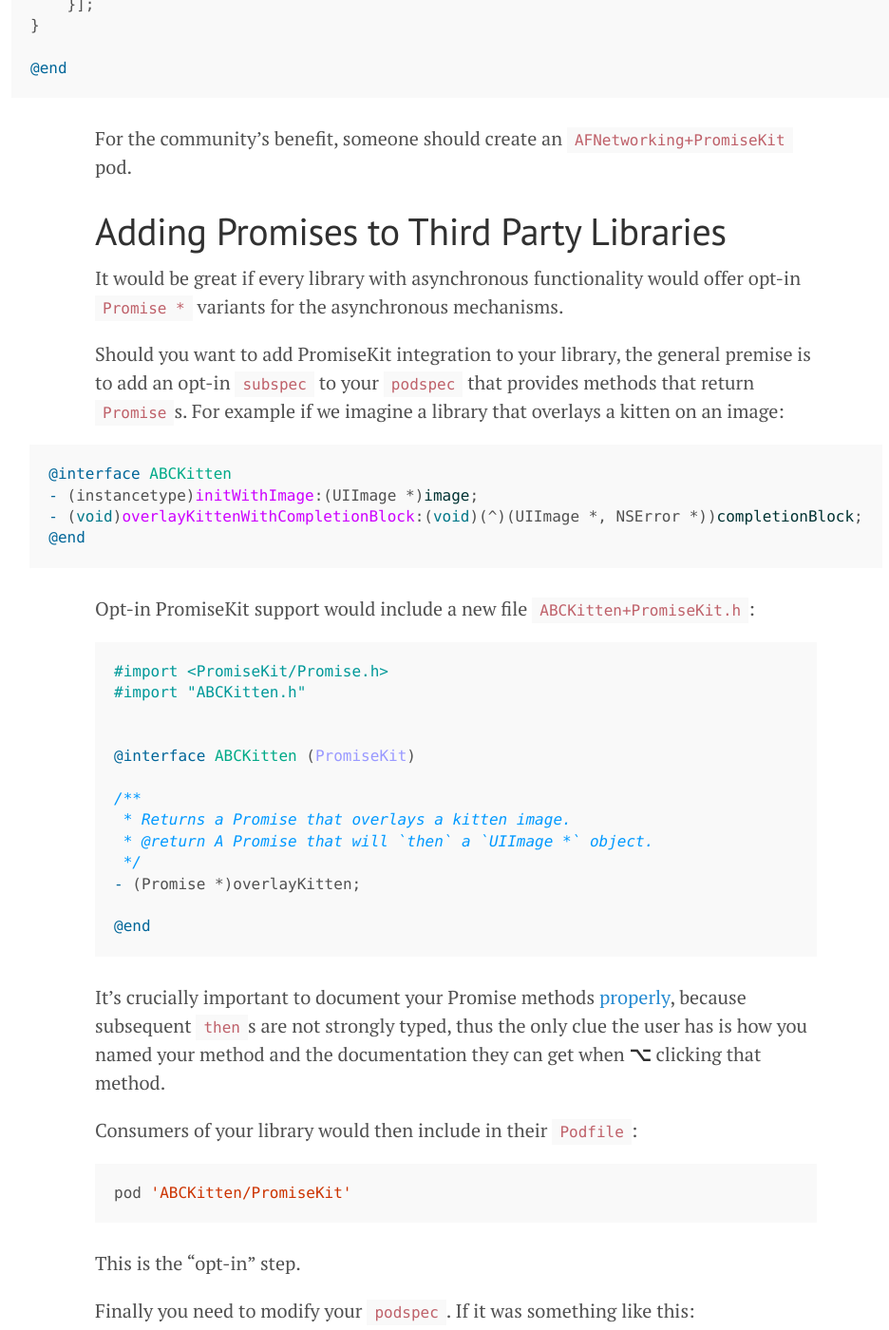
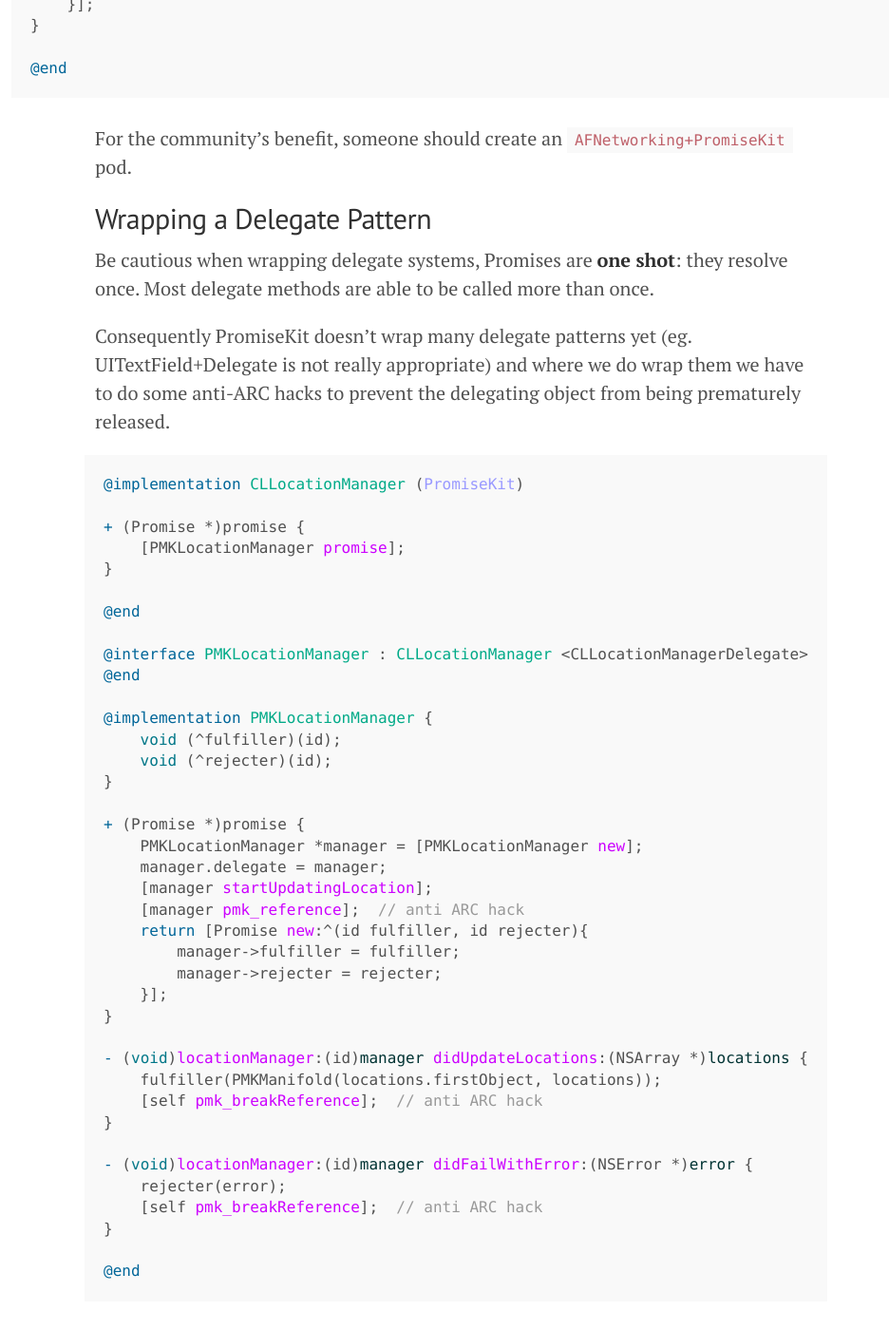
Before and after one commit to mxcl/PromiseKit, a Jekyll site: the page built from index.html, in a window 1280 px wide and 1400 px high, scrolled down 15700 px. Shown: the whole window at 95% size, without its empty margins (160-1096 px from the left). Built offline with Jekyll 4.4.1, drawn with Linux system fonts in a browser that asks for light colours; the list of posts is cut into pages by our own code.

Commit message:
Document wrapping delegate patterns

```diff
--- a/_posts/2014-03-12-hello.markdown
+++ b/_posts/2014-03-12-hello.markdown
@@ -640,6 +640,54 @@
 For the community’s benefit, someone should create an `AFNetworking+PromiseKit` pod.
 
 
+##Wrapping a Delegate Pattern
+
+Be cautious when wrapping delegate systems, Promises are **one shot**: they resolve once. Most delegate methods are able to be called more than once.
+
+Consequently PromiseKit doesn’t wrap many delegate patterns yet (eg. UITextField+Delegate is not really appropriate) and where we do wrap them we have to do some anti-ARC hacks to prevent the delegating object from being prematurely released.
+
+{% highlight objectivec %}
+@implementation CLLocationManager (PromiseKit)
+
++ (Promise *)promise {
+    [PMKLocationManager promise];
+}
+
+@end
+
+@interface PMKLocationManager : CLLocationManager <CLLocationManagerDelegate>
+@end
+
+@implementation PMKLocationManager {
+    void (^fulfiller)(id);
+    void (^rejecter)(id);
+}
+
++ (Promise *)promise {
+    PMKLocationManager *manager = [PMKLocationManager new];
+    manager.delegate = manager;
+    [manager startUpdatingLocation];
+    [manager pmk_reference];  // anti ARC hack
+    return [Promise new:^(id fulfiller, id rejecter){
+        manager->fulfiller = fulfiller;
+        manager->rejecter = rejecter;
+    }];
+}
+
+- (void)locationManager:(id)manager didUpdateLocations:(NSArray *)locations {
+    fulfiller(PMKManifold(locations.firstObject, locations));
+    [self pmk_breakReference];  // anti ARC hack
+}
+
+- (void)locationManager:(id)manager didFailWithError:(NSError *)error {
+    rejecter(error);
+    [self pmk_breakReference];  // anti ARC hack
+}
+
+@end
+{% endhighlight %}
+
+
 #Adding Promises to Third Party Libraries
 
 It would be great if every library with asynchronous functionality would offer opt-in `Promise *` variants for the asynchronous mechanisms.
```
